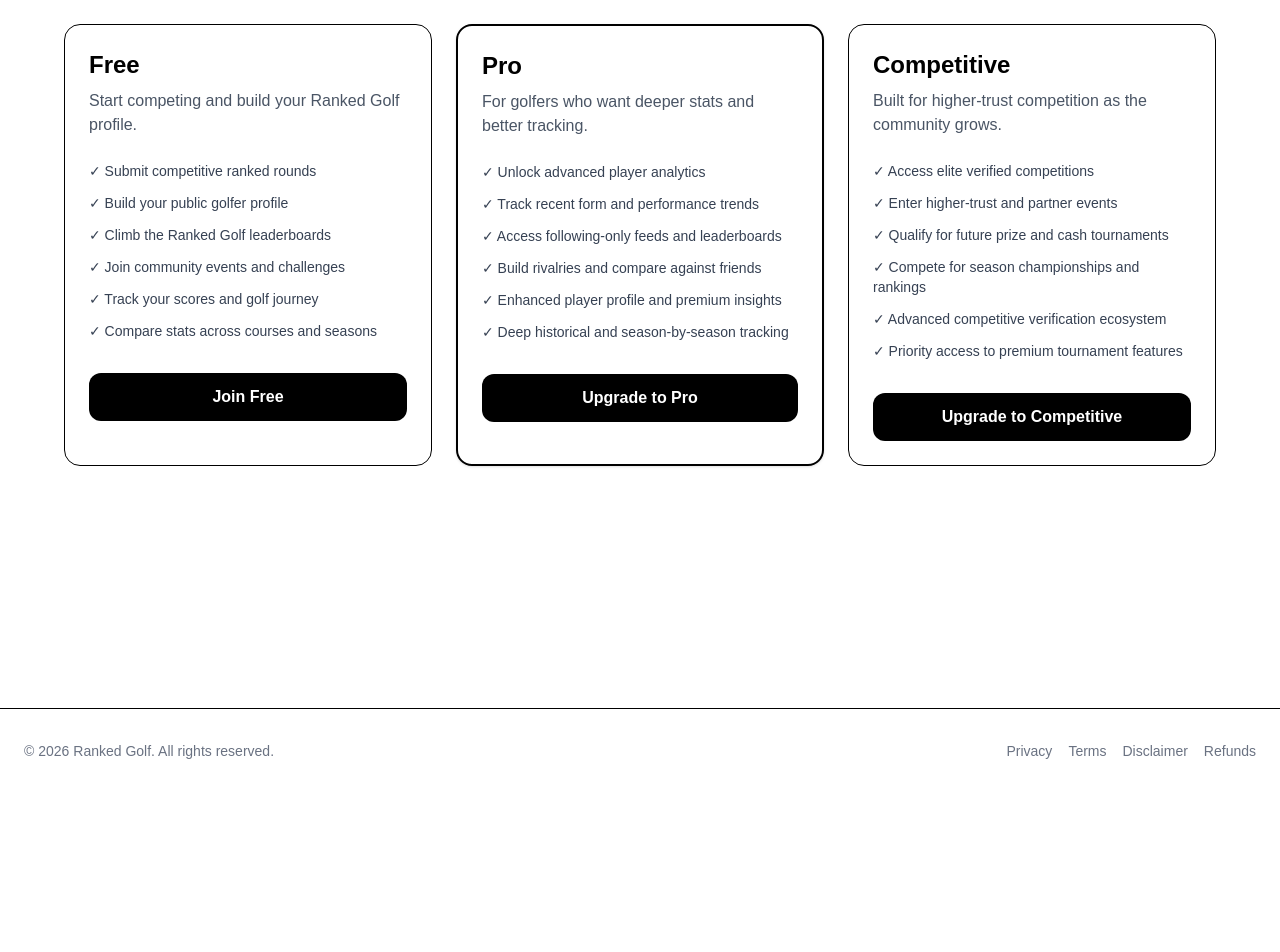
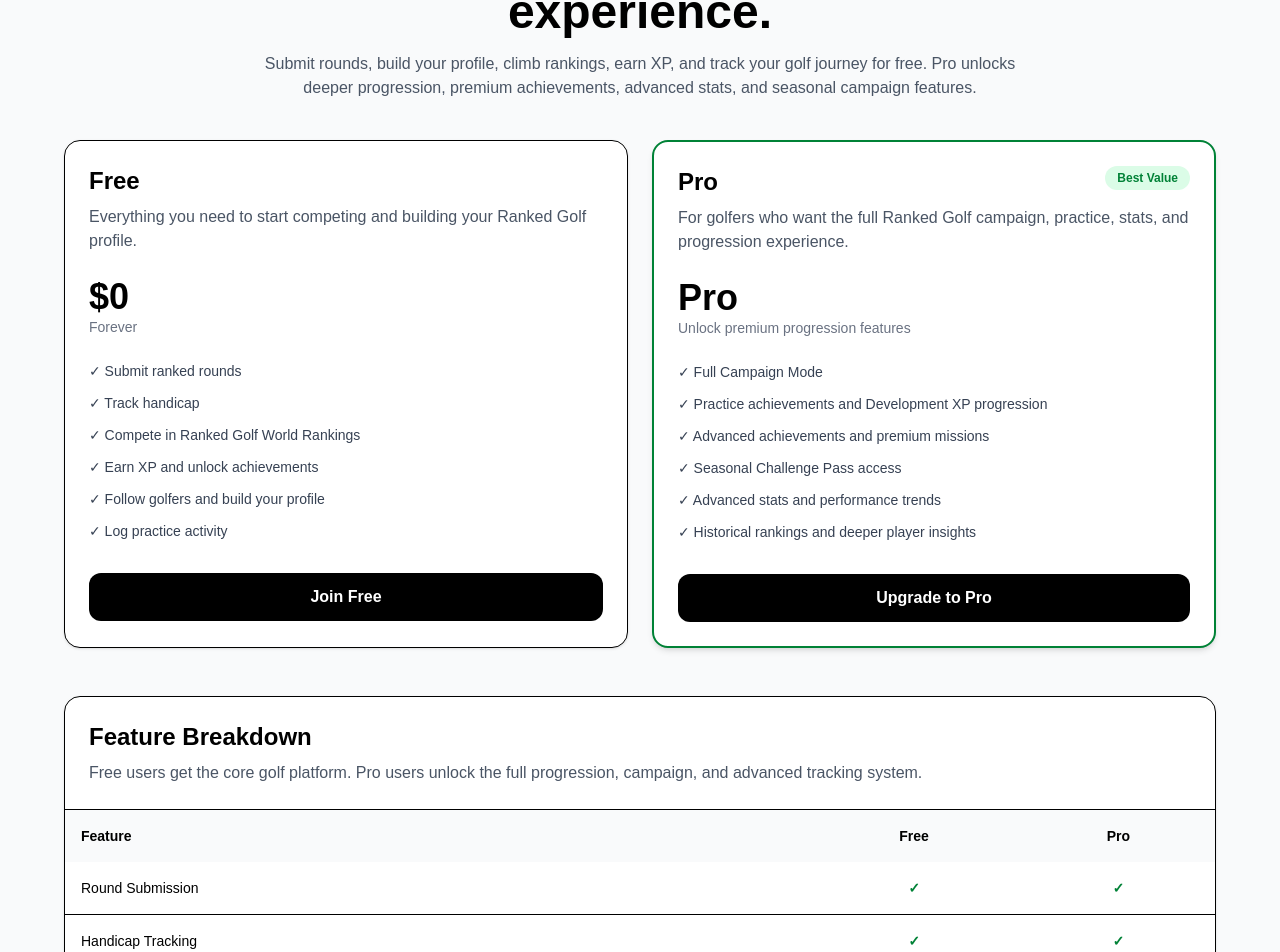
Before and after one commit to rankedgolf/ranked-golf, a Next.js app: page /pricing in a window 1280 px wide. Shown: the part 255-1207 px from the top of the page. Before the commit the page ends 1048 px from the top, so only its background shows below. Built offline with nearby package versions, Linux system fonts and the light colour scheme; no server answers.

Commit message:
Update membership tiers, password reset flow, practice achievement gating, and pricing page

```diff
--- a/app/leaderboard/LeaderboardFilters.tsx
+++ b/app/leaderboard/LeaderboardFilters.tsx
@@ -95,25 +95,17 @@ export default function LeaderboardFilters() {
       >
         <option value="">All Divisions</option>
 
-        <option value="Championship">
-          Championship
-        </option>
+       <option value="Legend">Legend</option>
 
-        <option value="A Flight">
-          A Flight
-        </option>
+       <option value="Elite">Elite</option>
 
-        <option value="B Flight">
-          B Flight
-        </option>
+       <option value="Contender">Contender</option>
 
-        <option value="C Flight">
-          C Flight
-        </option>
+       <option value="Grinder">Grinder</option>
 
-        <option value="D Flight">
-          D Flight
-        </option>
+       <option value="Weekend Warrior">Weekend Warrior</option>
+
+       <option value="Unranked">Unranked</option>
       </select>
 
       <input
--- a/app/page.tsx
+++ b/app/page.tsx
@@ -72,7 +72,7 @@ export default async function HomePage() {
       <section className="mx-auto -mt-10 grid max-w-5xl gap-4 px-6 md:grid-cols-3">
         <div className="rounded-2xl border bg-white p-6 text-center shadow-sm">
           <p className="text-4xl font-extrabold">
-            {playerCount || 0}
+            {Number(playerCount || 0).toLocaleString()}
           </p>
           <p className="mt-1 text-sm text-gray-600">
             Players
@@ -81,7 +81,7 @@ export default async function HomePage() {
 
         <div className="rounded-2xl border bg-white p-6 text-center shadow-sm">
           <p className="text-4xl font-extrabold">
-            {roundCount || 0}
+            {Number(roundCount || 0).toLocaleString()}
           </p>
           <p className="mt-1 text-sm text-gray-600">
             Rounds Submitted
@@ -90,7 +90,7 @@ export default async function HomePage() {
 
         <div className="rounded-2xl border bg-white p-6 text-center shadow-sm">
           <p className="text-4xl font-extrabold">
-            {courseCount || 0}
+            {Number(courseCount || 0).toLocaleString()}
           </p>
           <p className="mt-1 text-sm text-gray-600">
             Courses
--- a/app/pricing/page.tsx
+++ b/app/pricing/page.tsx
@@ -1,6 +1,38 @@
 import Link from "next/link";
 import CheckoutButton from "./components/CheckoutButton";
 import { createClient } from "@/lib/supabase/server";
+
+const features = [
+  { name: "Round Submission", free: true, pro: true },
+  { name: "Handicap Tracking", free: true, pro: true },
+  { name: "Ranked Golf World Rankings", free: true, pro: true },
+  { name: "XP System", free: true, pro: true },
+  { name: "Achievements", free: true, pro: true },
+  { name: "Social Features", free: true, pro: true },
+  { name: "Practice Log", free: true, pro: true },
+  { name: "Practice XP", free: true, pro: true },
+  { name: "Full Campaign Mode", free: false, pro: true },
+  { name: "Practice Achievements", free: false, pro: true },
+  { name: "Advanced Achievements", free: false, pro: true },
+  { name: "Seasonal Challenge Pass", free: false, pro: true },
+  { name: "Advanced Stats", free: false, pro: true },
+  { name: "Historical Rankings", free: false, pro: true },
+  { name: "Advanced Missions", free: false, pro: true },
+];
+
+function FeatureValue({ included }: { included: boolean }) {
+  return (
+    <span
+      className={
+        included
+          ? "font-bold text-green-700"
+          : "font-bold text-gray-300"
+      }
+    >
+      {included ? "✓" : "—"}
+    </span>
+  );
+}
 
 export default async function PricingPage() {
   const supabase = await createClient();
@@ -17,72 +49,106 @@ const { data: profile } = user
         .single()
     : { data: null };
 
-const membershipTier =
-  profile?.membership_tier || "free";
+  const membershipTier = profile?.membership_tier || "free";
+
+  const isPro =
+    membershipTier === "pro" || membershipTier === "competitive";
 
   return (
-    <main className="min-h-screen p-8">
+    <main className="min-h-screen bg-gray-50 p-6 md:p-8">
       <div className="mx-auto max-w-6xl">
-        <h1 className="text-4xl font-bold">
+        <div className="mx-auto max-w-3xl text-center">
+          <p className="text-sm font-bold uppercase tracking-[0.25em] text-green-700">
             Ranked Golf Membership
+          </p>
+
+          <h1 className="mt-3 text-4xl font-extrabold md:text-5xl">
+            Start free. Upgrade when you want the full campaign experience.
           </h1>
 
-        <p className="mt-3 max-w-3xl text-gray-600">
-          Ranked Golf is free to start. Submit rounds, build your
-          profile, join events, and compete on the rankings. As the
-          platform grows, premium memberships will unlock deeper
-          statistics, advanced competitive features, and higher-trust
-          events.
+          <p className="mt-4 text-gray-600">
+            Submit rounds, build your profile, climb rankings, earn XP,
+            and track your golf journey for free. Pro unlocks deeper
+            progression, premium achievements, advanced stats, and seasonal
+            campaign features.
           </p>
+        </div>
 
-        <div className="mt-10 grid gap-6 md:grid-cols-3">
+        <div className="mt-10 grid gap-6 md:grid-cols-2">
           {/* FREE */}
-          <div className="rounded-2xl border p-6">
+          <div className="rounded-2xl border bg-white p-6 shadow-sm">
             <h2 className="text-2xl font-bold">Free</h2>
 
             <p className="mt-2 text-gray-600">
-              Start competing and build your Ranked Golf profile.
+              Everything you need to start competing and building your Ranked
+              Golf profile.
             </p>
 
+            <div className="mt-6">
+              <p className="text-4xl font-extrabold">$0</p>
+              <p className="text-sm text-gray-500">Forever</p>
+            </div>
+
             <ul className="mt-6 space-y-3 text-sm text-gray-700">
-             <li>✓ Submit competitive ranked rounds</li>
-<li>✓ Build your public golfer profile</li>
-<li>✓ Climb the Ranked Golf leaderboards</li>
-<li>✓ Join community events and challenges</li>
-<li>✓ Track your scores and golf journey</li>
-<li>✓ Compare stats across courses and seasons</li>
+              <li>✓ Submit ranked rounds</li>
+              <li>✓ Track handicap</li>
+              <li>✓ Compete in Ranked Golf World Rankings</li>
+              <li>✓ Earn XP and unlock achievements</li>
+              <li>✓ Follow golfers and build your profile</li>
+              <li>✓ Log practice activity</li>
             </ul>
 
+            {user ? (
+              <Link
+                href="/dashboard"
+                className="mt-8 inline-flex w-full items-center justify-center rounded-xl border px-4 py-3 text-center font-semibold"
+              >
+                Go to Dashboard
+              </Link>
+            ) : (
               <Link
                 href="/signup"
                 className="mt-8 inline-flex w-full items-center justify-center rounded-xl bg-black px-4 py-3 text-center font-semibold text-white"
               >
                 Join Free
               </Link>
+            )}
           </div>
 
           {/* PRO */}
-          <div className="rounded-2xl border-2 border-black p-6 shadow-sm">
-            <div className="flex items-center justify-between">
-              <h2 className="text-2xl font-bold">Pro</h2>
+          <div className="relative rounded-2xl border-2 border-green-700 bg-white p-6 shadow-md">
+            <div className="absolute right-6 top-6 rounded-full bg-green-100 px-3 py-1 text-xs font-bold text-green-700">
+              Best Value
             </div>
 
+            <h2 className="text-2xl font-bold">Pro</h2>
+
             <p className="mt-2 text-gray-600">
-              For golfers who want deeper stats and better tracking.
+              For golfers who want the full Ranked Golf campaign, practice,
+              stats, and progression experience.
             </p>
 
+            <div className="mt-6">
+              <p className="text-4xl font-extrabold">
+                Pro
+              </p>
+              <p className="text-sm text-gray-500">
+                Unlock premium progression features
+              </p>
+            </div>
+
             <ul className="mt-6 space-y-3 text-sm text-gray-700">
-              <li>✓ Unlock advanced player analytics</li>
-<li>✓ Track recent form and performance trends</li>
-<li>✓ Access following-only feeds and leaderboards</li>
-<li>✓ Build rivalries and compare against friends</li>
-<li>✓ Enhanced player profile and premium insights</li>
-<li>✓ Deep historical and season-by-season tracking</li>
+              <li>✓ Full Campaign Mode</li>
+              <li>✓ Practice achievements and Development XP progression</li>
+              <li>✓ Advanced achievements and premium missions</li>
+              <li>✓ Seasonal Challenge Pass access</li>
+              <li>✓ Advanced stats and performance trends</li>
+              <li>✓ Historical rankings and deeper player insights</li>
             </ul>
 
-           {membershipTier === "pro" || membershipTier === "competitive" ? (
+            {isPro ? (
               <div className="mt-8 w-full rounded-xl bg-gray-100 px-4 py-3 text-center font-semibold text-gray-700">
-    {membershipTier === "pro" ? "Current Plan" : "Included in Competitive"}
+                Current Plan
               </div>
             ) : (
               <CheckoutButton tier="pro">
@@ -90,38 +156,58 @@ const membershipTier =
               </CheckoutButton>
             )}
           </div>
-
-          {/* COMPETITIVE */}
-          <div className="rounded-2xl border p-6">
-            <div className="flex items-center justify-between">
-              <h2 className="text-2xl font-bold">
-                Competitive
-              </h2>
         </div>
 
+        <section className="mt-12 overflow-hidden rounded-2xl border bg-white shadow-sm">
+          <div className="border-b p-6">
+            <h2 className="text-2xl font-bold">
+              Feature Breakdown
+            </h2>
+
             <p className="mt-2 text-gray-600">
-              Built for higher-trust competition as the community grows.
+              Free users get the core golf platform. Pro users unlock the full
+              progression, campaign, and advanced tracking system.
             </p>
+          </div>
 
-            <ul className="mt-6 space-y-3 text-sm text-gray-700">
-              <li>✓ Access elite verified competitions</li>
-<li>✓ Enter higher-trust and partner events</li>
-<li>✓ Qualify for future prize and cash tournaments</li>
-<li>✓ Compete for season championships and rankings</li>
-<li>✓ Advanced competitive verification ecosystem</li>
-<li>✓ Priority access to premium tournament features</li>
-            </ul>
+          <div className="overflow-x-auto">
+            <table className="w-full min-w-[640px] text-left text-sm">
+              <thead className="bg-gray-50">
+                <tr>
+                  <th className="p-4 font-semibold">Feature</th>
+                  <th className="p-4 text-center font-semibold">Free</th>
+                  <th className="p-4 text-center font-semibold">Pro</th>
+                </tr>
+              </thead>
 
-            {membershipTier === "competitive" ? (
-  <div className="mt-8 w-full rounded-xl bg-gray-100 px-4 py-3 text-center font-semibold text-gray-700">
-    Current Plan
+              <tbody className="divide-y">
+                {features.map((feature) => (
+                  <tr key={feature.name}>
+                    <td className="p-4 font-medium">
+                      {feature.name}
+                    </td>
+
+                    <td className="p-4 text-center">
+                      <FeatureValue included={feature.free} />
+                    </td>
+
+                    <td className="p-4 text-center">
+                      <FeatureValue included={feature.pro} />
+                    </td>
+                  </tr>
+                ))}
+              </tbody>
+            </table>
           </div>
-) : (
-  <CheckoutButton tier="competitive">
-    Upgrade to Competitive
-  </CheckoutButton>
-)}
-          </div>
+        </section>
+
+        <div className="mt-8 rounded-2xl border bg-white p-6 text-sm text-gray-600">
+          <p>
+            <span className="font-semibold text-black">Launch note:</span>{" "}
+            Ranked Golf will continue expanding Pro features over time,
+            including advanced missions, richer performance analytics,
+            historical ranking trends, and seasonal campaign rewards.
+          </p>
         </div>
       </div>
     </main>
--- a/lib/campaign/checkPracticeAchievements.ts
+++ b/lib/campaign/checkPracticeAchievements.ts
@@ -37,6 +37,20 @@ export async function checkPracticeAchievements(
   supabase: any,
   userId: string
 ) {
+  const { data: profile } = await supabase
+    .from("profiles")
+    .select("membership_tier")
+    .eq("user_id", userId)
+    .single();
+
+  const isPro =
+    profile?.membership_tier === "pro" ||
+    profile?.membership_tier === "competitive";
+
+  if (!isPro) {
+    return [];
+  }
+
   const { data: logs } = await supabase
     .from("user_practice_logs")
     .select("*")
@@ -45,7 +59,7 @@ export async function checkPracticeAchievements(
   const totalSessions = logs?.length || 0;
 
   const totalHours =
-  logs?.reduce((sum: number, log: any) => {
+    logs?.reduce((sum: number, log: any) => {
       if (log.practice_task_key === "practice_30_min") {
         return sum + 0.5;
       }
@@ -82,12 +96,10 @@ export async function checkPracticeAchievements(
 
     if (!achievementData) continue;
 
-    const { error } = await supabase
-      .from("user_achievements")
-      .insert({
-        user_id: userId,
-        achievement_key: achievement.key,
-      });
+    const { error } = await supabase.from("user_achievements").insert({
+      user_id: userId,
+      achievement_key: achievement.key,
+    });
 
     if (error) continue;
 
```
Also changed, not shown: app/leaderboard/page.tsx (+9 -6 lines), lib/rankings/divisions.ts (added, +14 -0 lines). Lines whose indentation alone changed are shown as unchanged.
